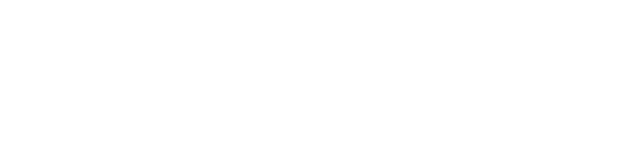
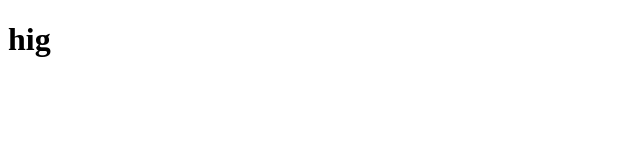
Before and after one commit to dengmeidada/git, a plain HTML site: page index.html in a window 1280 px wide. Shown: the whole page, without its empty margins (0-640 px from the left). Drawn offline with Linux system fonts and the light colour scheme.

Commit message:
修改第二次

```diff
--- a/index.html
+++ b/index.html
@@ -7,6 +7,6 @@
     <title>Document</title>
 </head>
 <body>
-
+    <h1>hig</h1>
 </body>
 </html>
```
